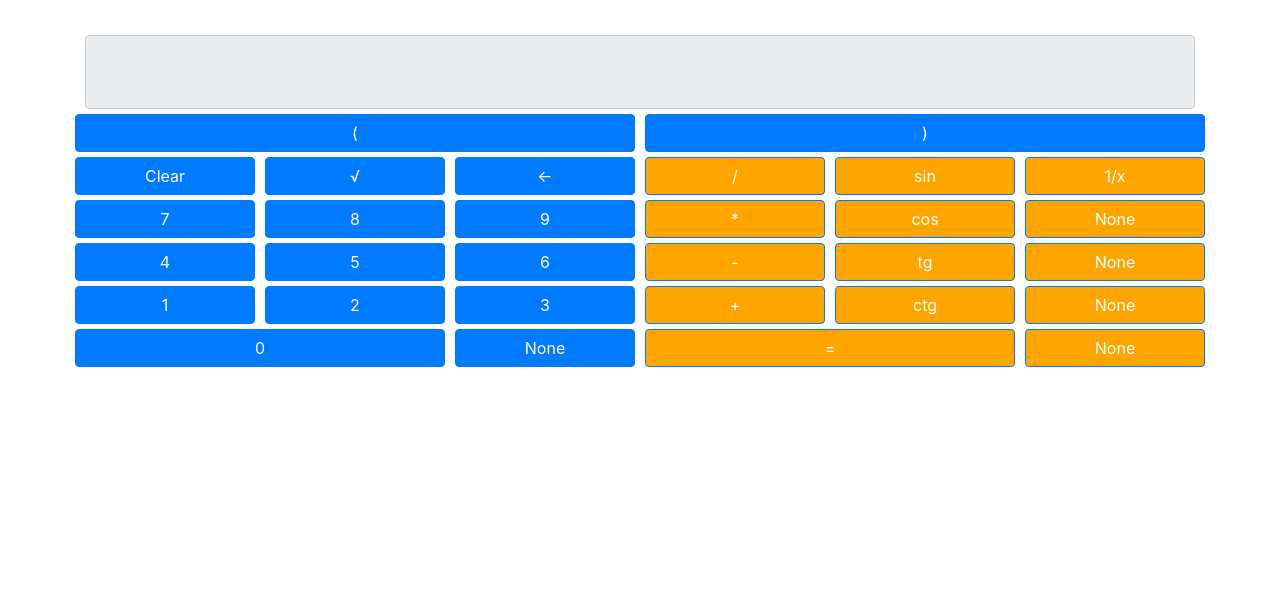
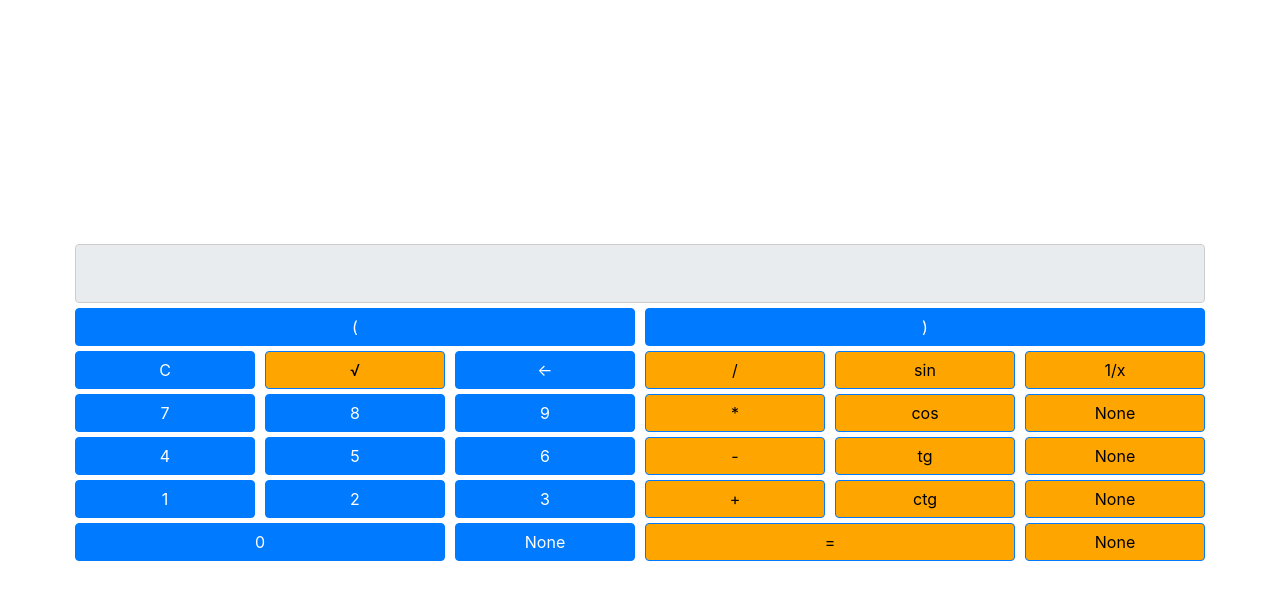
Before and after one commit to emilkholod/test_calc, a plain HTML site: page index.html in a window 1280 px wide. Drawn offline with nearby package versions, Linux system fonts and the light colour scheme.

Commit message:
Refactor. Centering app

```diff
--- a/custom/calc.js
+++ b/custom/calc.js
@@ -59,10 +59,9 @@ const Calculator = (function() {
                 var was_key_added = Expression.add(key);
                 if (was_key_added) {
                     key_in = inverseTranslateSymbol(key_in)
-                    document.getElementById(id).value += (key_in).toString();
+                    document.getElementById(id).value = document.getElementById(id).value+(key_in).toString();
 
                     var elem = document.getElementById(id);
-                    elem.focus();
                     elem.scrollLeft = elem.scrollWidth;
 
                     highlightViewer('highlight-correct-input', 250);
--- a/custom/custom.css
+++ b/custom/custom.css
@@ -3,7 +3,11 @@ body {
 }
 
 .container {
-    /* background-color: green; */
+    position: fixed;
+    top: 50%;
+    left: 50%;
+    /* bring your own prefixes */
+    transform: translate(-50%, -50%);
 }
 
 .row {
@@ -11,20 +15,21 @@ body {
     padding-top: 5px;
 }
 
-.col-sm-2, .col-3, .col-6 {
+.col-sm-2, .col-3, .col-6, .col-12 {
     padding-left: 5px;
     padding-right: 5px;
 }
 
 .btn-math-operations {
     background-color: orange;
+    color: black;
 }
 
 .expression_viewer {
-    padding-top: 30px;
     width: 100%;
-    font-size: 40px;
-    /* direction: : rtl; */
+    font-size: 30px;
+    /* direction: rtl; */
+    text-align: right;
     outline: none;
     box-shadow: none;
     border: 1px solid #ccc;
@@ -45,6 +50,10 @@ body {
     box-shadow: 0px 1px 1px rgba(0, 0, 0, 0.075) inset, 0px 0px 8px lightgreen;
 }
 
-.header {
-    height: 30px;
+/* .header {
+    height: 60px;
 }
+
+.footer {
+    height: 60px;
+} */
--- a/index.html
+++ b/index.html
@@ -37,10 +37,10 @@
         </div>
         <div class="row">
             <div class="col-3 col-sm-2">
-                <button class="btn btn-primary btn-block" value='clear'>Clear</button>
+                <button class="btn btn-primary btn-block" value='clear'>C</button>
             </div>
             <div class="col-3 col-sm-2">
-                <button class="btn btn-primary btn-block" value='sqrt'>√</button>
+                <button class="btn btn-primary btn-block btn-math-operations" value='sqrt'>√</button>
             </div>
             <div class="col-3 col-sm-2">
                 <button class="btn btn-primary btn-block" value='remove'>←</button>
@@ -130,6 +130,7 @@
                 <input class="btn btn-primary btn-block btn-math-operations" type="button" value="None">
             </div>
         </div>
+        <div class="footer"> </div>
     </div>
     <script src="custom/expression.js"></script>
     <script src="custom/calc.js"></script>
```
